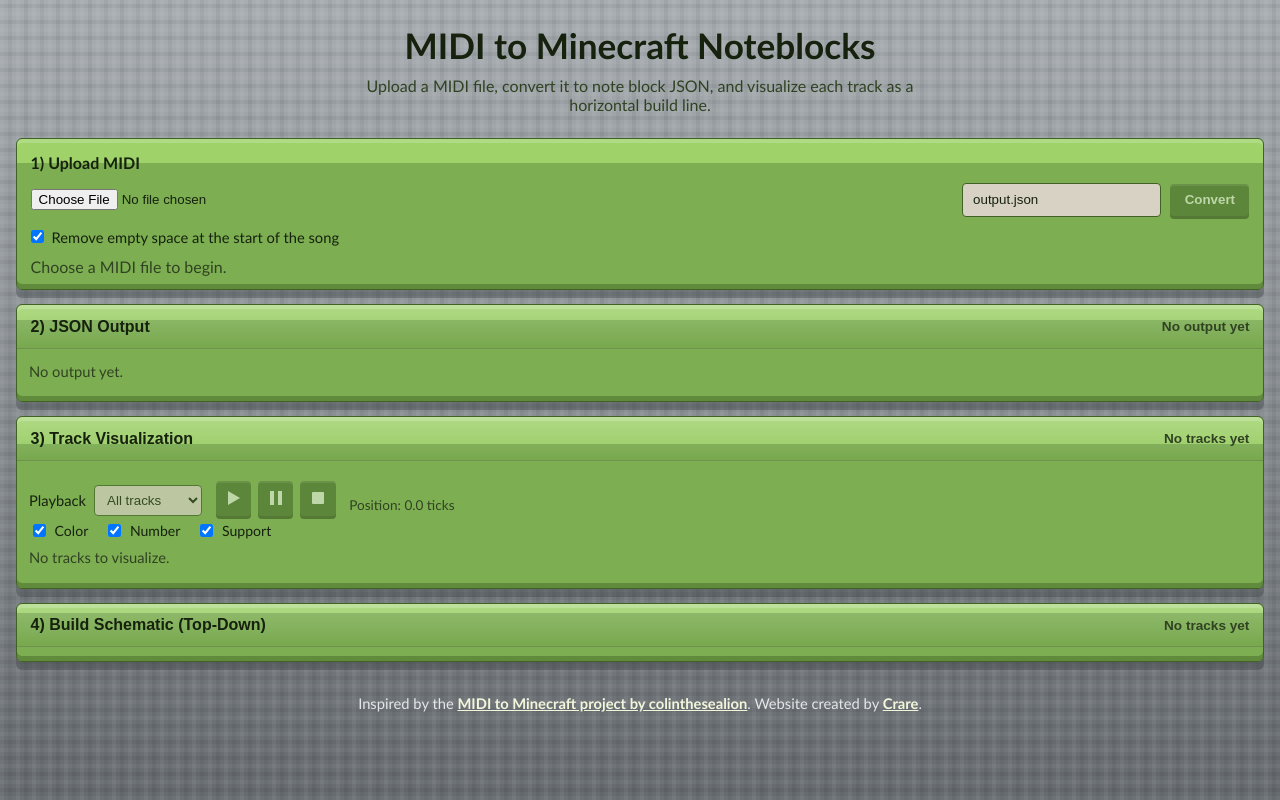
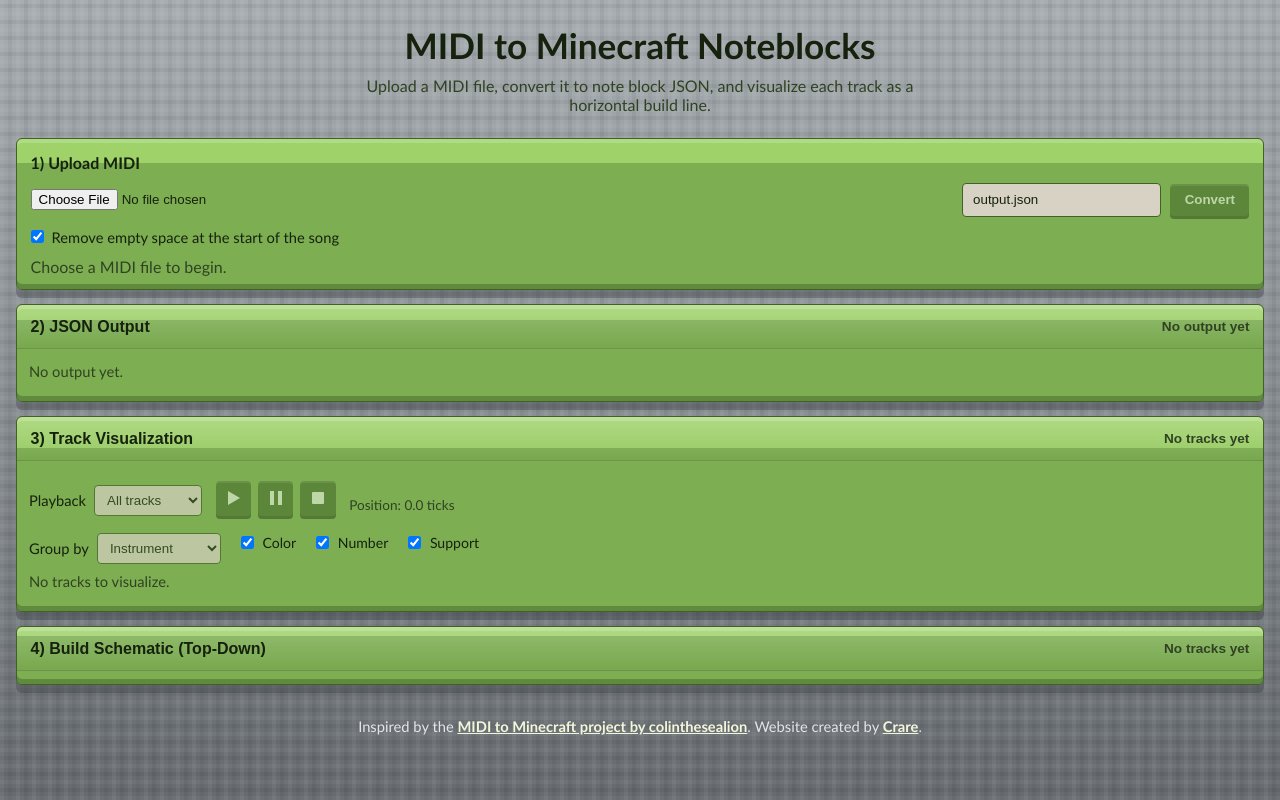
Before and after one commit to Crare/midi-to-minecraft, a React (Vite) app in the folder webapp/: page / in a window 1280 px wide. Built offline with nearby package versions, Linux system fonts and the light colour scheme.

Commit message:
visual refactors

```diff
--- a/webapp/src/components/VisualizationPanel.jsx
+++ b/webapp/src/components/VisualizationPanel.jsx
@@ -40,18 +40,32 @@ function findFirstNoteIndexAtOrAfter(notes, startTick) {
   return low;
 }
 
-function buildVisualizationTracks(trackEvents) {
-  // Merge all lanes for the same instrument into one visual track.
-  const instrumentGroups = new Map();
-  trackEvents.forEach((track) => {
-    const key = track.title;
-    if (!instrumentGroups.has(key)) {
-      instrumentGroups.set(key, { id: track.id, title: track.title, events: [] });
-    }
-    instrumentGroups.get(key).events.push(...track.events);
-  });
+function buildVisualizationTracks(trackEvents, mode = 'instrument') {
+  const groups = new Map();
 
-  return Array.from(instrumentGroups.values())
+  if (mode === 'track') {
+    // Group by original MIDI track index.
+    trackEvents.forEach((track) => {
+      track.events.forEach((event) => {
+        const key = String(event.trackIndex);
+        if (!groups.has(key)) {
+          groups.set(key, { id: `original-track-${event.trackIndex}`, title: event.trackName, events: [] });
+        }
+        groups.get(key).events.push(event);
+      });
+    });
+  } else {
+    // Merge all lanes for the same instrument into one visual track (default).
+    trackEvents.forEach((track) => {
+      const key = track.title;
+      if (!groups.has(key)) {
+        groups.set(key, { id: track.id, title: track.title, events: [] });
+      }
+      groups.get(key).events.push(...track.events);
+    });
+  }
+
+  return Array.from(groups.values())
     .filter((g) => g.events.length > 0)
     .map(({ id, title, events }) => {
       // Sort all events by absolute time and group simultaneous ones by tick.
@@ -90,11 +104,17 @@ function buildVisualizationTracks(trackEvents) {
     });
 }
 
+const viewModes = {
+  instrument: 'instrument',
+  track: 'track',
+};
+
 export default function VisualizationPanel({ trackEvents }) {
   const [tracksOpen, setTracksOpen] = useState(false);
   const [showColor, setShowColor] = useState(true);
   const [showNumber, setShowNumber] = useState(true);
   const [showSupport, setShowSupport] = useState(true);
+  const [viewMode, setViewMode] = useState(viewModes.instrument);
   const [playbackScope, setPlaybackScope] = useState(playbackScopes.all);
   const [selectedPlaybackTrackId, setSelectedPlaybackTrackId] = useState('');
   const [playheadTick, setPlayheadTick] = useState(0);
@@ -130,8 +150,8 @@ export default function VisualizationPanel({ trackEvents }) {
   const playbackStartTickRef = useRef(0);
 
   const visibleTracks = useMemo(
-    () => buildVisualizationTracks(trackEvents).filter((track) => track.notes.length > 0),
-    [trackEvents]
+    () => buildVisualizationTracks(trackEvents, viewMode).filter((track) => track.notes.length > 0),
+    [trackEvents, viewMode]
   );
 
   const playbackTracks = useMemo(() => {
@@ -511,6 +531,17 @@ export default function VisualizationPanel({ trackEvents }) {
           <div className="playback-meta">Position: {playheadTick.toFixed(1)} ticks</div>
         </div>
         <div className="viz-toggles">
+          <label className="option-row option-row-stacked">
+            <span>Group by</span>
+            <select
+              value={viewMode}
+              onChange={(e) => setViewMode(e.target.value)}
+              disabled={visibleTracks.length === 0 && trackEvents.length === 0}
+            >
+              <option value={viewModes.instrument}>Instrument</option>
+              <option value={viewModes.track}>Original tracks</option>
+            </select>
+          </label>
           <label className="viz-toggle-label">
             <input type="checkbox" checked={showColor} onChange={(e) => setShowColor(e.target.checked)} />
             Color
@@ -527,7 +558,7 @@ export default function VisualizationPanel({ trackEvents }) {
         <p className="hint output-summary">
           {visibleTracks.length === 0
             ? 'No tracks to visualize.'
-            : `${visibleTracks.length} instrument lane(s) ready. Scroll horizontally for long tracks.`}
+            : `${visibleTracks.length} ${viewMode === viewModes.track ? 'track' : 'instrument'} lane(s) ready. Scroll horizontally for long tracks.`}
         </p>
         {tracksOpen ? (
           <div className="track-area">
```
